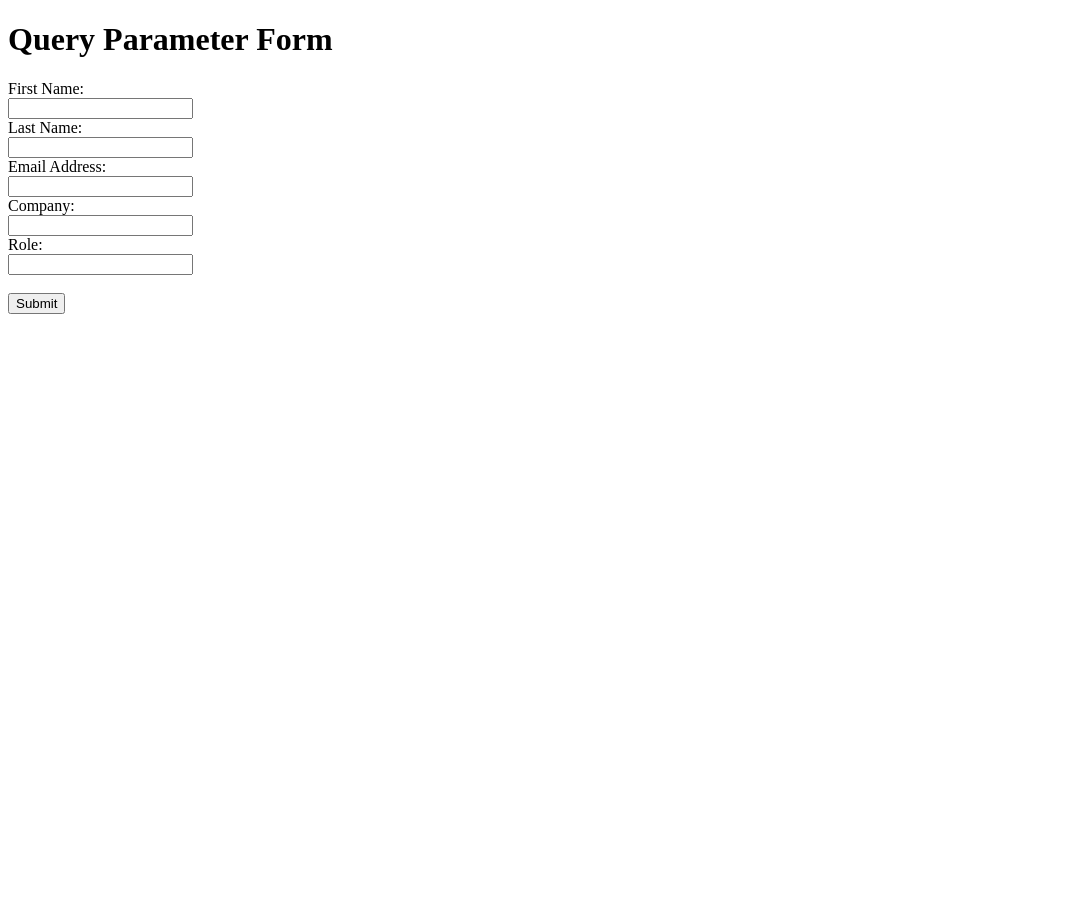
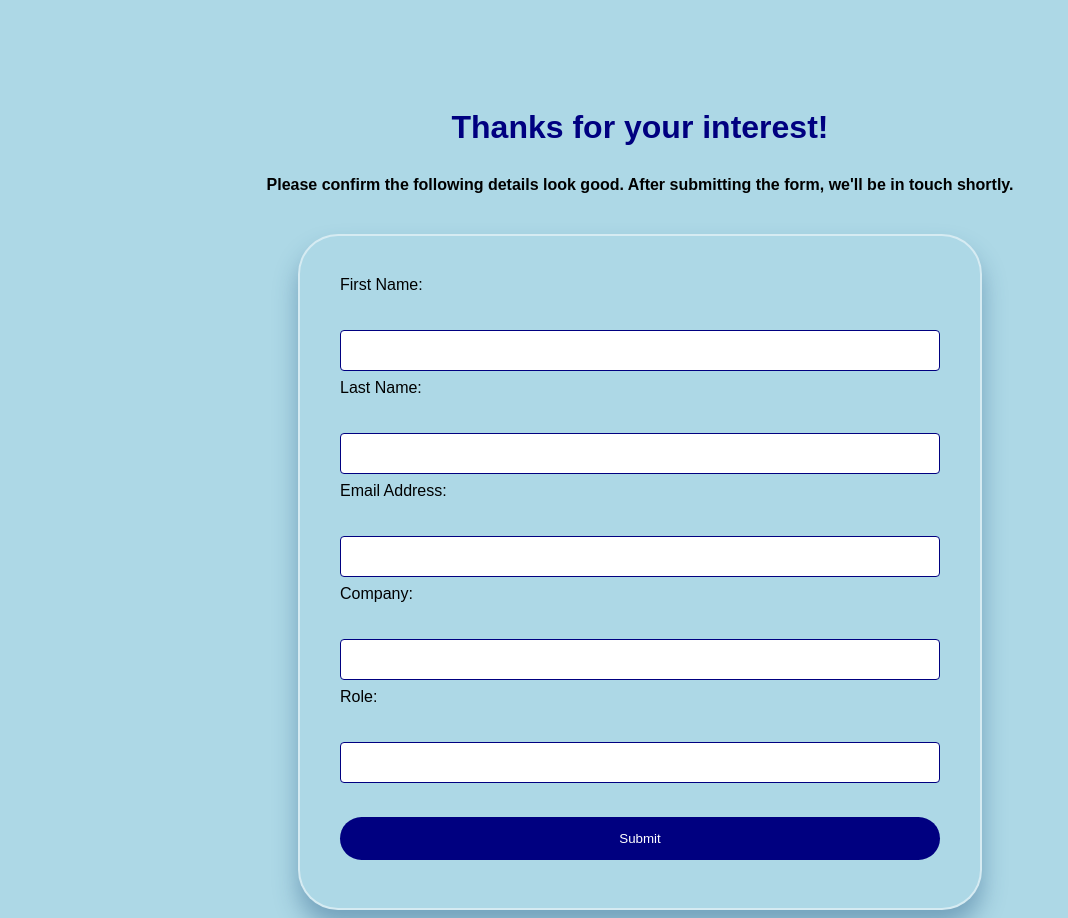
Before and after one commit to welcome-layton/welcome-layton, a plain HTML site: page index.html in a window 1280 px wide. Shown: the whole page, without its empty margins (0-1068 px from the left). Before the commit the page ends 800 px from the top, so only its background shows below. Drawn offline with Linux system fonts and the light colour scheme.

Commit message:
Update index.html
test form some more with styling and stuff

```diff
--- a/index.html
+++ b/index.html
@@ -1,10 +1,72 @@
 <!DOCTYPE html>
 <html>
 <head>
-    <title>Query Parameter Form</title>
+    <title>Query Parameter Demo Form</title>
+
+    <style>
+        body {
+            padding-top: 80px;
+            background-color: lightblue;
+            font-family: Arial, Helvetica, sans-serif;
+        }
+
+        h1 {
+            text-align: center;
+            color: navy;
+            margin-bottom: 30px;
+        }
+
+        h4 {
+            text-align: center;
+        }
+
+        form {
+            max-width: 600px;
+            margin: 0 auto;
+            margin-top: 40px;
+            padding: 40px;
+            border: 2px solid rgba(255, 255, 255, 0.50);
+            border-radius: 40px;
+            background-color: lightblue;
+            box-shadow: 0px 16px 24px rgba(30, 79, 124, 0.4);
+
+        }
+
+        label {
+            display: block;
+            margin-bottom: 10px;
+        }
+
+        input[type="text"] {
+            width: 100%;
+            padding: 12px 20px;
+            margin: 8px 0;
+            box-sizing: border-box;
+            border: 1px solid navy;
+            border-radius: 4px;
+        }
+
+        input[type="submit"] {
+            width: 100%;
+            background-color: navy;
+            color: white;
+            padding: 14px 20px;
+            margin: 8px 0;
+            border: none;
+            border-radius: 100px;
+            cursor: pointer;
+        }
+
+        input[type="submit"]:hover {
+            background-color: white;
+            color: navy;
+        }
+    </style>
+
 </head>
 <body>
-    <h1>Query Parameter Form</h1>
+    <h1>Thanks for your interest!</h1>
+    <h4>Please confirm the following details look good. After submitting the form, we'll be in touch shortly.</h4>
     <form>
         <label for="firstName">First Name:</label><br>
         <input type="text" id="firstName" name="firstName"><br>
@@ -43,6 +105,21 @@
             // to the decoded value of the query parameter
             document.getElementById(paramName).value = paramValue;
         }
+
+            // Get the form element
+            var form = document.querySelector("form");
+
+            // Add a submit event listener to the form
+            form.addEventListener("submit", function(event) {
+            // Prevent the form from being submitted
+            event.preventDefault();
+
+            // Clear the form fields
+            form.reset();
+
+            // Show a thank you message using the alert() method
+            alert("Thank you for submitting the form!");
+});
     </script>
 </body>
 </html>
```
